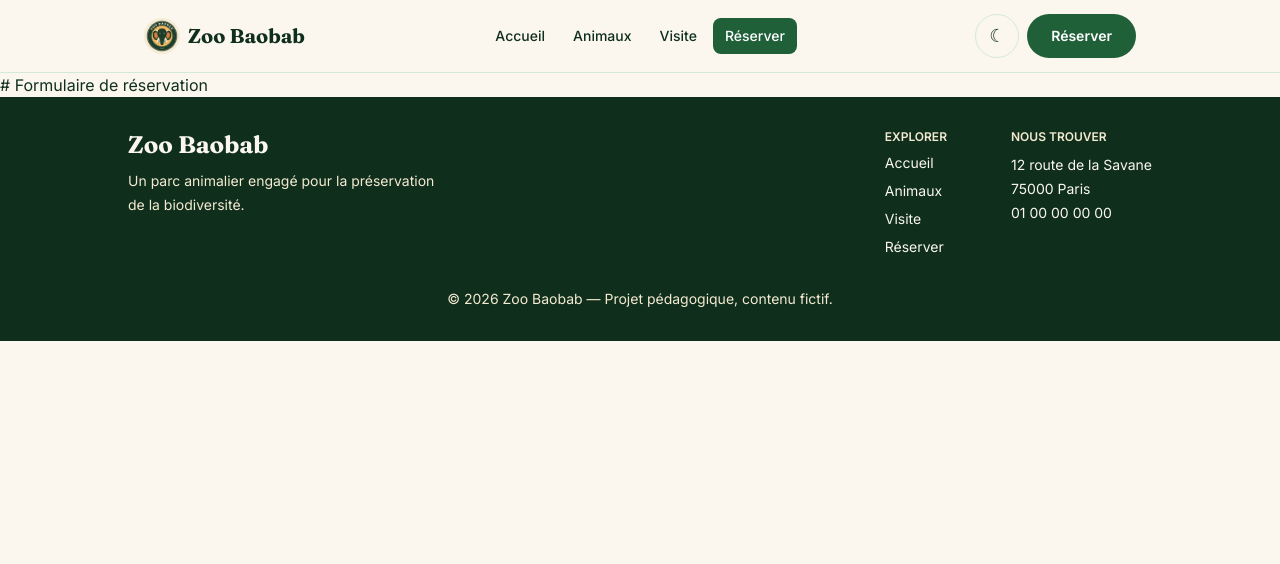
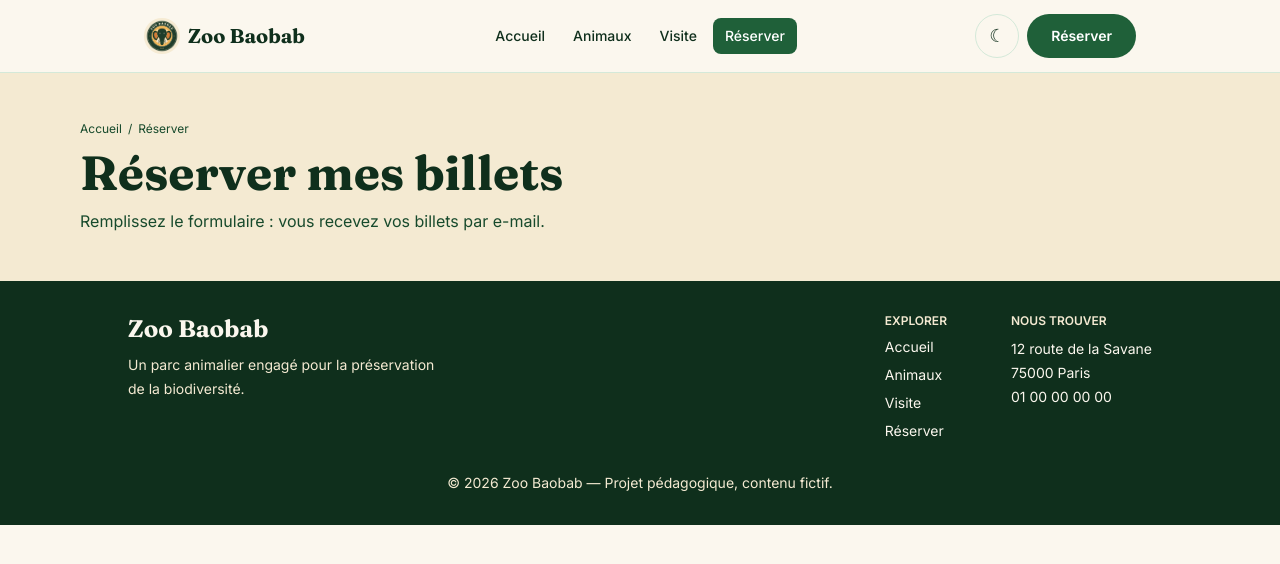
Before and after one commit to mathis-dauguet/projet-final-tailwindcss, a React (Vite) app: page /reservation in a window 1280 px wide. Shown: the top 564 px of the page. Built offline with nearby package versions, Linux system fonts and the light colour scheme.

Commit message:
style(filariane): add banner with "fil d'arian"

```diff
--- a/pages/Reservation.tsx
+++ b/pages/Reservation.tsx
@@ -1,7 +1,28 @@
+import { Link } from 'react-router';
+
 export default function Reservation() {
   return (
-    <div>
-      # Formulaire de réservation
-    </div>
+    <>
+      {/* Banner */}
+      <section className="bg-sand dark:bg-primary-darker">
+        <div className="mx-auto flex w-full max-w-6xl flex-col gap-3 px-4 py-8 md:py-12">
+          <nav aria-label="Fil d'Ariane" className="text-xs text-primary-dark dark:text-sand">
+            <ol className="flex items-center gap-1.5">
+              <li>
+                <Link to="/" className="hover:underline">
+                  Accueil
+                </Link>
+              </li>
+              <li aria-hidden="true">/</li>
+              <li aria-current="page">Réserver</li>
+            </ol>
+          </nav>
+          <h1 className="font-display text-4xl font-bold md:text-5xl">Réserver mes billets</h1>
+          <p className="text-base text-primary-dark dark:text-sand">
+            Remplissez le formulaire : vous recevez vos billets par e-mail.
+          </p>
+        </div>
+      </section>
+    </>
   );
 }
```
